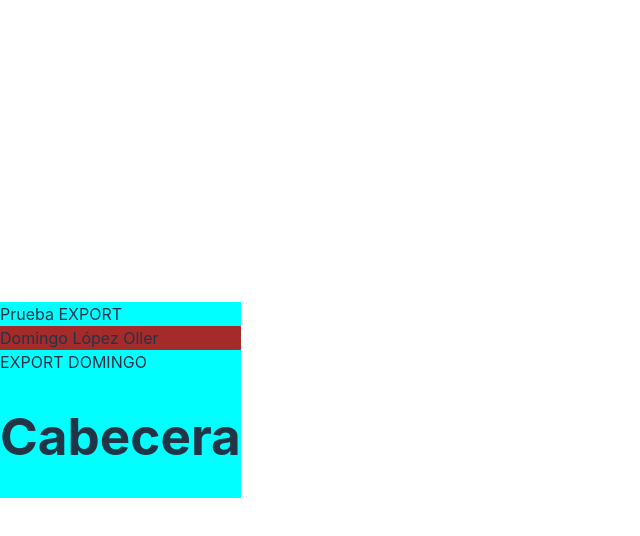
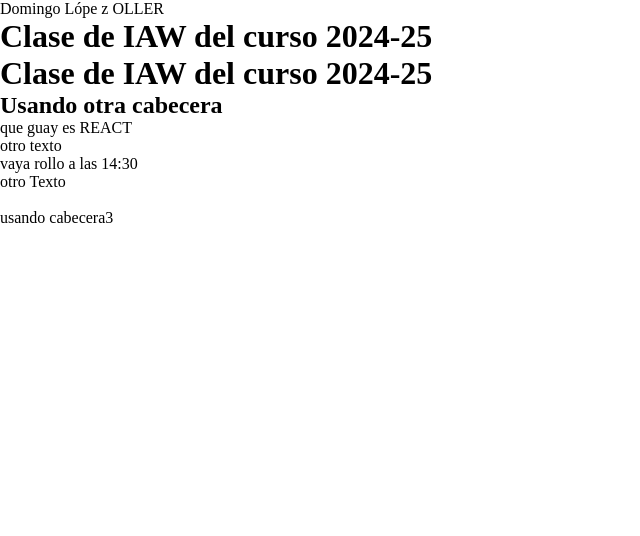
Before and after one commit to domingoLopezOller/iawasir2, a React (Vite) app in the folder reactasir/: page / in a window 1280 px wide. Shown: the top 536 px of the page, without its empty margins (0-640 px from the left). Built offline with nearby package versions, Linux system fonts and the light colour scheme.

Commit message:
Incluir cabeceras con parámetros

```diff
--- a/reactasir/src/Cabecera.jsx
+++ b/reactasir/src/Cabecera.jsx
@@ -2,6 +2,30 @@ import React from 'react'
 
 export  function Cabecera() {
   return (
-    <h1>Cabecera</h1>
+    <h1>Clase de IAW del curso 2024-25</h1>
   )
 }
+
+export  function Cabecera1() {
+  return (
+    <h2>Usando otra cabecera</h2>
+  )
+}
+
+export  function Cabecera2(props) {
+  return (
+    <>
+      <li>{props.mensaje}</li>
+      <li>{props.otro}</li>
+    </>
+  )
+}
+
+export  function Cabecera3({mensaje,otro}) {
+  return (
+    <>
+      <li>{mensaje}</li>
+      <li>{otro}</li>
+    </>
+  )
+}
--- a/reactasir/src/Prueba.jsx
+++ /dev/null
@@ -1,13 +0,0 @@
-import React from 'react'
-
-export  function Prueba() {
-  return (
-    <div>Prueba EXPORT</div>
-  )
-}
-
-export  function Domingo() {
-    return (
-      <div>EXPORT DOMINGO</div>
-    )
-  }
--- a/reactasir/src/Web.jsx
+++ b/reactasir/src/Web.jsx
@@ -1,9 +1,20 @@
 import React from 'react'
-import './web.css'
+import {Cabecera, Cabecera1, Cabecera2, Cabecera3 } from './Cabecera'
 
 function Web() {
   return (
-    <div className="caja">Domingo López Oller</div>
+    <div>
+      <div>Domingo Lópe z OLLER</div>
+      <Cabecera/>
+      <Cabecera/>
+      <Cabecera1/>
+      <ol>
+      <Cabecera2 mensaje="que guay es REACT" otro="otro texto"/>
+      <Cabecera3 mensaje="vaya rollo a las 14:30" otro="otro Texto"/>
+      <Cabecera3  otro="usando cabecera3"/>
+      </ol>
+
+    </div>
   )
 }
 
--- a/reactasir/src/index.css
+++ b/reactasir/src/index.css
@@ -1,74 +1,5 @@
-:root {
-  font-family: Inter, system-ui, Avenir, Helvetica, Arial, sans-serif;
-  line-height: 1.5;
-  font-weight: 400;
-
-  color-scheme: light dark;
-  color: rgba(255, 255, 255, 0.87);
-  background-color: #242424;
-
-  font-synthesis: none;
-  text-rendering: optimizeLegibility;
-  -webkit-font-smoothing: antialiased;
-  -moz-osx-font-smoothing: grayscale;
+*{
+  box-sizing: border-box;
+  padding:0px;
+  margin:0px;
 }
-
-a {
-  font-weight: 500;
-  color: #646cff;
-  text-decoration: inherit;
-}
-a:hover {
-  color: #535bf2;
-}
-
-body {
-  margin: 0;
-  padding:0;
-
-  display: flex;
-  place-items: center;
-  min-width: 320px;
-  min-height: 100vh;
-}
-
-h1 {
-  font-size: 3.2em;
-  line-height: 1.1;
-}
-
-button {
-  border-radius: 8px;
-  border: 1px solid transparent;
-  padding: 0.6em 1.2em;
-  font-size: 1em;
-  font-weight: 500;
-  font-family: inherit;
-  background-color: #1a1a1a;
-  cursor: pointer;
-  transition: border-color 0.25s;
-}
-button:hover {
-  border-color: #646cff;
-}
-button:focus,
-button:focus-visible {
-  outline: 4px auto -webkit-focus-ring-color;
-}
-
-@media (prefers-color-scheme: light) {
-  :root {
-    color: #213547;
-    background-color: #ffffff;
-  }
-  a:hover {
-    color: #747bff;
-  }
-  button {
-    background-color: #f9f9f9;
-  }
-}
-
-div{
-  background-color: aqua;
-}
--- a/reactasir/src/main.jsx
+++ b/reactasir/src/main.jsx
@@ -2,15 +2,10 @@ import { StrictMode } from 'react'
 import { createRoot } from 'react-dom/client'
 import './index.css'
 import Web from './Web'
-import {Prueba,Domingo} from './Prueba'
-import { Cabecera } from './Cabecera'
 
 
 createRoot(document.getElementById('root')).render(
   <StrictMode>
-    <Prueba />
     <Web />
-    <Domingo />
-    <Cabecera/>
   </StrictMode>,
 )
```
Also changed, not shown: reactasir/src/heroes.json (added, +142 -0 lines).
